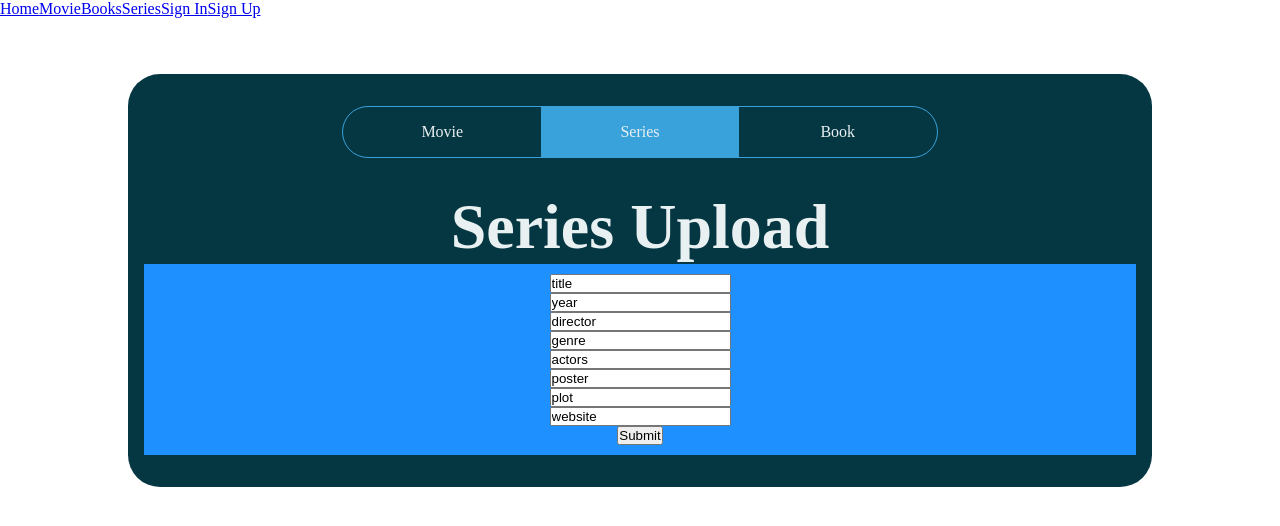
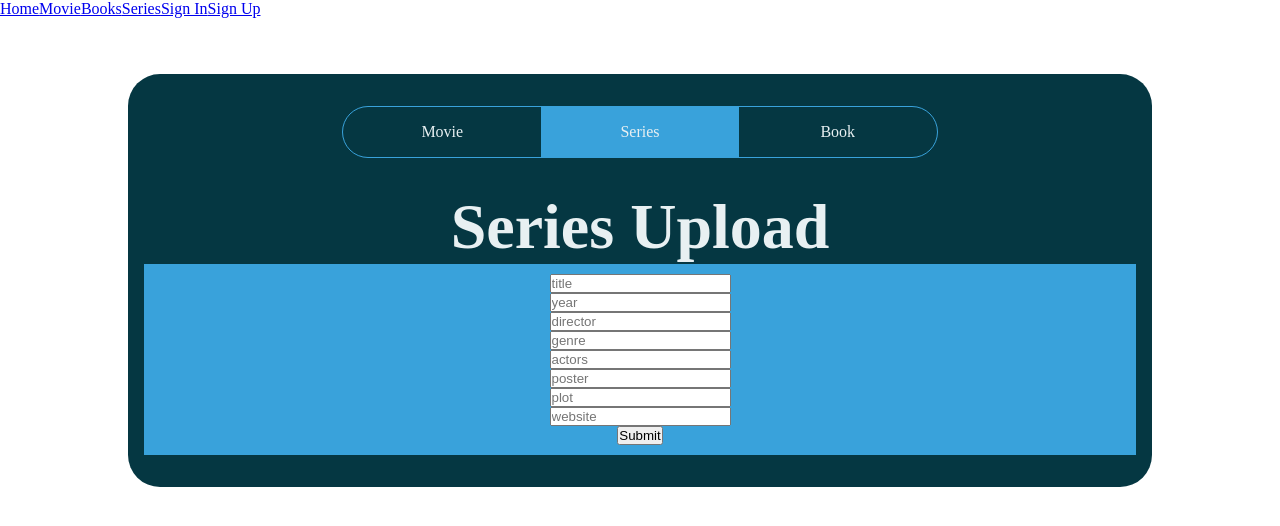
Before and after one commit to miskhill/annualmedia, a React (Create React App) app: page / in a window 1280 px wide. Both pictures are taken after a click on the item "Series". Shown: the top 526 px of the page. Built offline with nearby package versions, Linux system fonts and the light colour scheme; no server answers.

Commit message:
placeholders rather than default and background colour change

```diff
--- a/src/components/upload/bookUploadCard.js
+++ b/src/components/upload/bookUploadCard.js
@@ -5,7 +5,7 @@ import { useForm } from 'react-hook-form';
 const BookUploadCard = () => {
   const mystyle = {
     color: 'white',
-    backgroundColor: 'DodgerBlue',
+    backgroundColor: "#39a2db",
     padding: '10px',
     fontFamily: 'Arial',
     display: 'flex',
@@ -35,31 +35,31 @@ const BookUploadCard = () => {
     <>
       <h1>Book Upload</h1>
       <form onSubmit={handleSubmit(onSubmit)} style={mystyle}>
-        <input defaultValue='title' {...register('title', { required: true })} />
+        <input placeholder='title' {...register('title', { required: true })} />
         {errors.title && <span>The title is required</span>}
 
-        <input defaultValue='year' {...register('year', { required: true })} />
+        <input placeholder='year' {...register('year', { required: true })} />
         {errors.year && <span>The year is required</span>}
 
         <input
-          defaultValue='author'
+          placeholder='author'
           {...register('author', { required: true })}
         />
         {errors.author && <span>The author is required</span>}
 
         <input
-          defaultValue='genre'
+          placeholder='genre'
           {...register('genre', { required: true })}
         />
         {errors.genre && <span>The genre is required</span>}
 
-        <input defaultValue='publisher' {...register('publisher')} />
+        <input placeholder='publisher' {...register('publisher')} />
         {errors.publisher && <span>The publisher is required</span>}
 
-        <input defaultValue='pages' {...register('pages')} />
+        <input placeholder='pages' {...register('pages')} />
         {errors.pages && <span>The amount of pages is required</span>}
 
-        <input defaultValue='poster' {...register('poster')} />
+        <input placeholder='poster' {...register('poster')} />
         {errors.poster && <span>The poster is required</span>}
 
         <input type='submit' />
--- a/src/components/upload/movieUploadCard.js
+++ b/src/components/upload/movieUploadCard.js
@@ -5,7 +5,7 @@ import { useForm } from "react-hook-form";
 const MovieUploadCard = () => {
   const mystyle = {
     color: "white",
-    backgroundColor: "DodgerBlue",
+    backgroundColor: "#39a2db",
     padding: "10px",
     fontFamily: "Arial",
     display: "flex",
--- a/src/components/upload/seriesUploadCard.js
+++ b/src/components/upload/seriesUploadCard.js
@@ -5,7 +5,7 @@ import { useForm } from "react-hook-form";
 const SeriesUploadCard = () => {
   const mystyle = {
     color: "white",
-    backgroundColor: "DodgerBlue",
+    backgroundColor: "#39a2db",
     padding: "10px",
     fontFamily: "Arial",
     display: "flex",
@@ -35,44 +35,38 @@ const SeriesUploadCard = () => {
     <>
       <h1>Series Upload</h1>
       <form onSubmit={handleSubmit(onSubmit)} style={mystyle}>
-        <input
-          defaultValue='title'
-          {...register("title", { required: true })}
-        />
+        <input placeholder='title' {...register("title", { required: true })} />
         {errors.title && <span>The title is required</span>}
 
-        <input defaultValue='year' {...register("year", { required: true })} />
+        <input placeholder='year' {...register("year", { required: true })} />
         {errors.year && <span>The year is required</span>}
 
         <input
-          defaultValue='director'
+          placeholder='director'
           {...register("director", { required: true })}
         />
         {errors.director && <span>The director is required</span>}
 
-        <input
-          defaultValue='genre'
-          {...register("genre", { required: true })}
-        />
+        <input placeholder='genre' {...register("genre", { required: true })} />
         {errors.genre && <span>The genre is required</span>}
 
         <input
-          defaultValue='actors'
+          placeholder='actors'
           {...register("actors", { required: true })}
         />
         {errors.actors && <span>The actors are required</span>}
 
         <input
-          defaultValue='poster'
+          placeholder='poster'
           {...register("poster", { required: true })}
         />
         {errors.poster && <span>The poster is required</span>}
 
-        <input defaultValue='plot' {...register("plot", { required: true })} />
+        <input placeholder='plot' {...register("plot", { required: true })} />
         {errors.plot && <span>The plot is required</span>}
 
         <input
-          defaultValue='website'
+          placeholder='website'
           {...register("website", { required: true })}
         />
         {errors.website && <span>The website is required</span>}
```
Also changed, not shown: src/components/home.js (+2 -6 lines).
